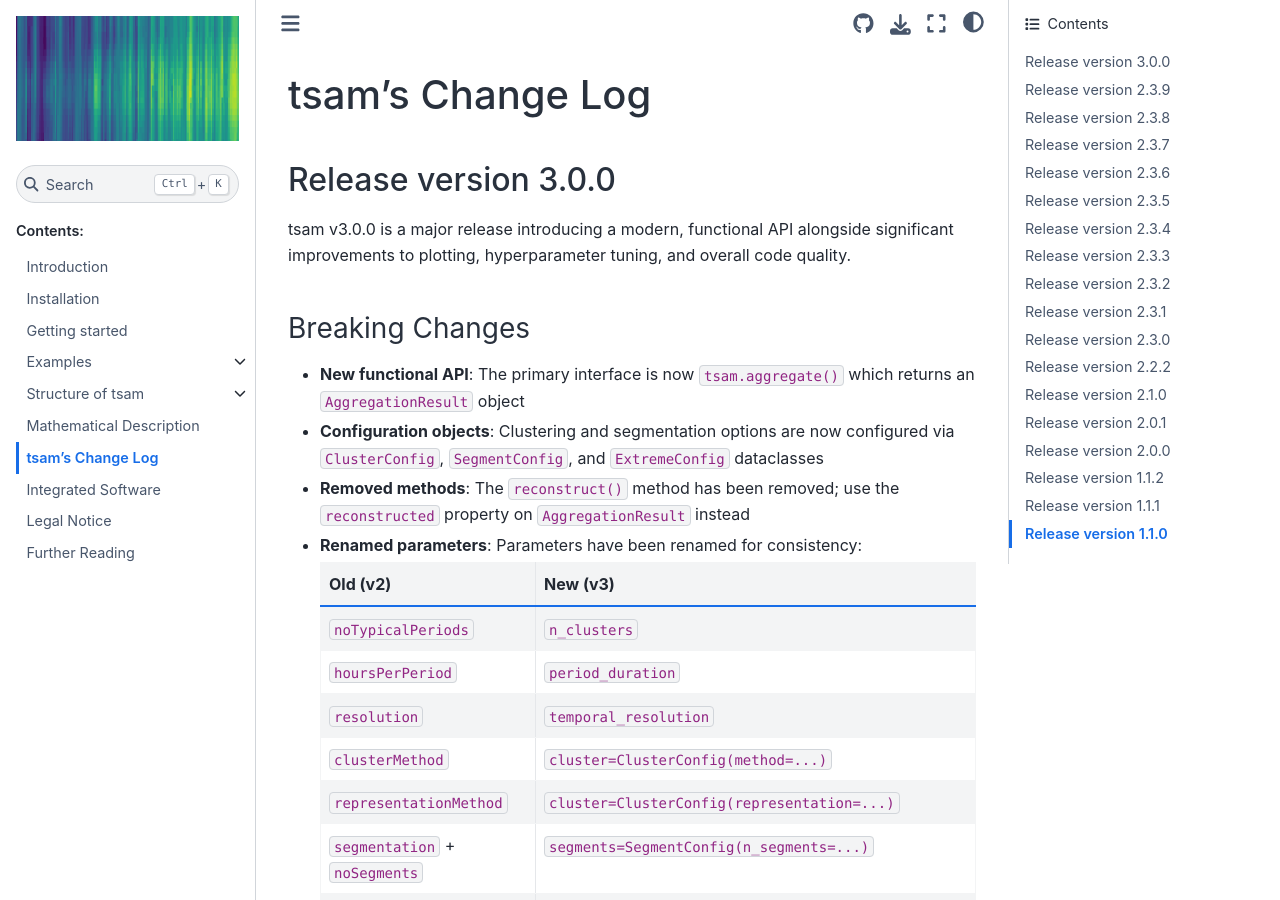
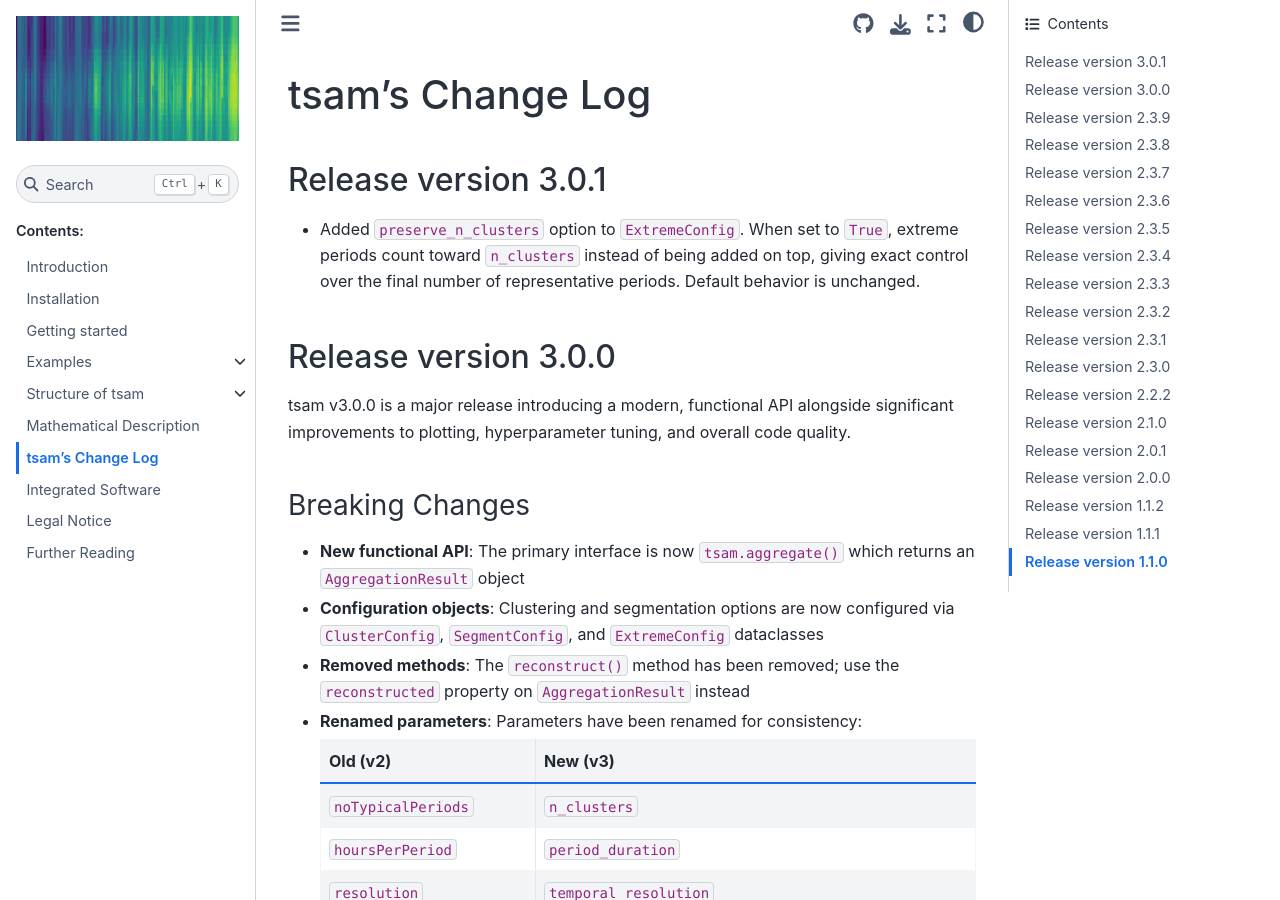
Before and after one commit to FZJ-IEK3-VSA/tsam, a Sphinx documentation site: the page built from docs/source/newsDoc.rst, in a window 1280 px wide and 900 px high. Built offline with Sphinx 7.4.7 and the Sphinx Book theme 1.1.4, drawn with Linux system fonts in a browser that asks for light colours; formulas are drawn with MathJax 3.

Commit message:
Added entry for new release

```diff
--- a/docs/source/newsDoc.rst
+++ b/docs/source/newsDoc.rst
@@ -1,6 +1,15 @@
 ##################
 tsam's Change Log
 ##################
+
+*********************
+Release version 3.0.1
+*********************
+
+* Added ``preserve_n_clusters`` option to ``ExtremeConfig``. When set to ``True``, extreme periods
+  count toward ``n_clusters`` instead of being added on top, giving exact control over the final
+  number of representative periods. Default behavior is unchanged.
+
 
 *********************
 Release version 3.0.0
```
